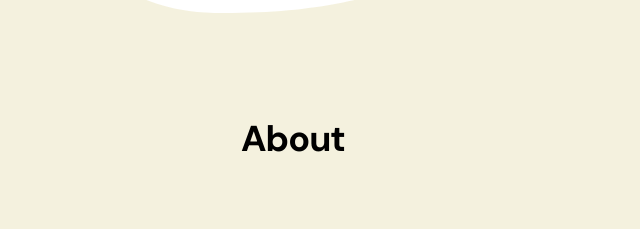
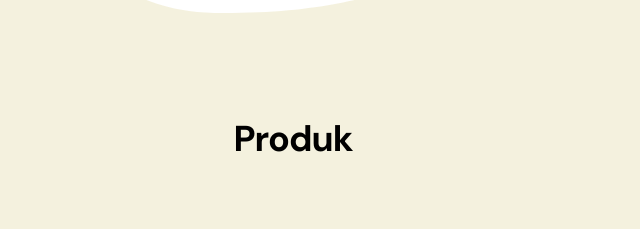
Before and after one commit to arietyyy/Dwi-Saputra-Nur-sugiono, a plain HTML site: page index.html in a window 1280 px wide. Shown: the part 1870-2099 px from the top of the page, 347-987 px from the left. Drawn offline with Linux system fonts and the light colour scheme.

Commit message:
index.html

```diff
--- a/index.html
+++ b/index.html
@@ -223,7 +223,7 @@
                       <div class="container my-5 ml-4">
                       <div class="row row-cols-1 row-cols-md-4 g-4">
                            <div class="col-lg-12 col-12 text-center">
-                            <h2 class="mb-lg-5 mb-4">About</h2>
+                            <h2 class="mb-lg-5 mb-4">Produk</h2>
                         </div>
                         <!-- Kartu Produk 1 -->
                         <div class="col">
```
